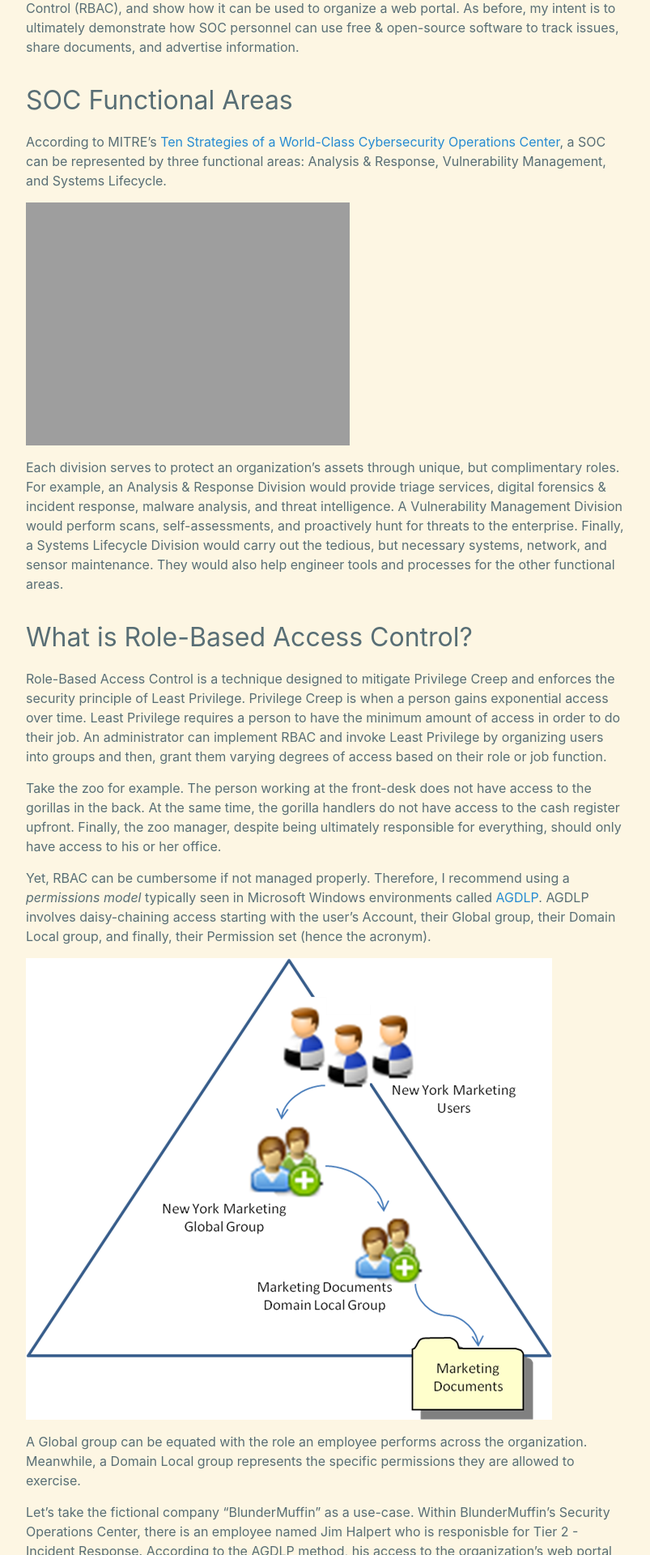
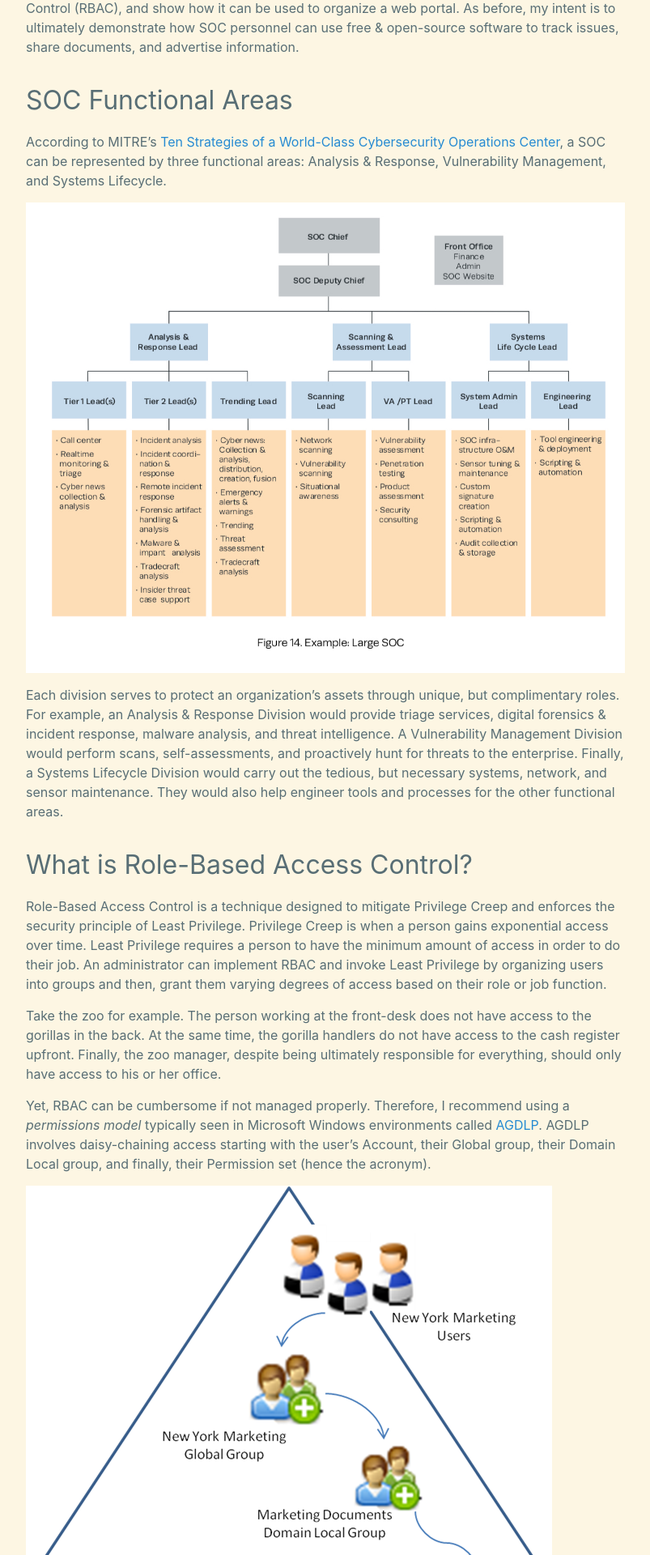
Before and after one commit to cyberphor/blog, a Jekyll site: the page built from _posts/2018-12-26-using-rbac-to-organize-a-soc-web-portal.md, in a window 1280 px wide. Shown: the part 479-2399 px from the top of the page at 81% size, without its empty margins (238-1041 px from the left). Built offline with Jekyll 4.4.1, drawn with Linux system fonts in a browser that asks for light colours.

Commit message:
Fixed image hyperlink.

```diff
--- a/_posts/2018-12-26-using-rbac-to-organize-a-soc-web-portal.md
+++ b/_posts/2018-12-26-using-rbac-to-organize-a-soc-web-portal.md
@@ -17,7 +17,7 @@ Welcome back for part two of my three-post series called, *A Wiki for Your SOCs*
 ## SOC Functional Areas
 According to MITRE's [Ten Strategies of a World-Class Cybersecurity Operations Center](https://www.mitre.org/publications/all/ten-strategies-of-a-world-class-cybersecurity-operations-center?fbclid=IwAR1bOR4g6wbYxna52C5pfb9PbWGFfbUyNkkr0wnTtUtvlfb0X0-ygNee0YU), a SOC can be represented by three functional areas: Analysis & Response, Vulnerability Management, and Systems Lifecycle.
 
-![socFunctions]({{ site.url }}{{ site.baseurl }}/assets/socFunctions.jpeg)
+![socFunctions]({{ site.url }}{{ site.baseurl }}/assets/socFunctions.jpg)
 
 Each division serves to protect an organization's assets through unique, but complimentary roles. For example, an Analysis & Response Division would provide triage services, digital forensics & incident response, malware analysis, and threat intelligence. A Vulnerability Management Division would perform scans, self-assessments, and proactively hunt for threats to the enterprise. Finally, a Systems Lifecycle Division would carry out the tedious, but necessary systems, network, and sensor maintenance. They would also help engineer tools and processes for the other functional areas.
 
```
